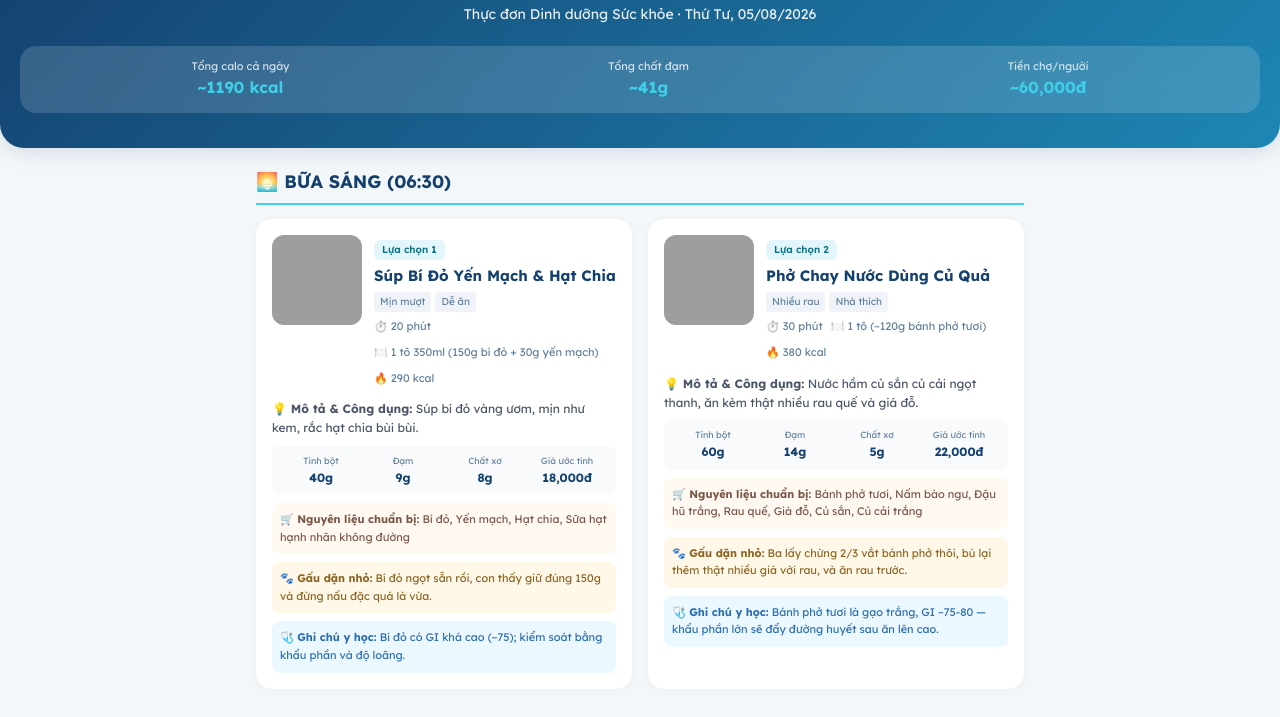
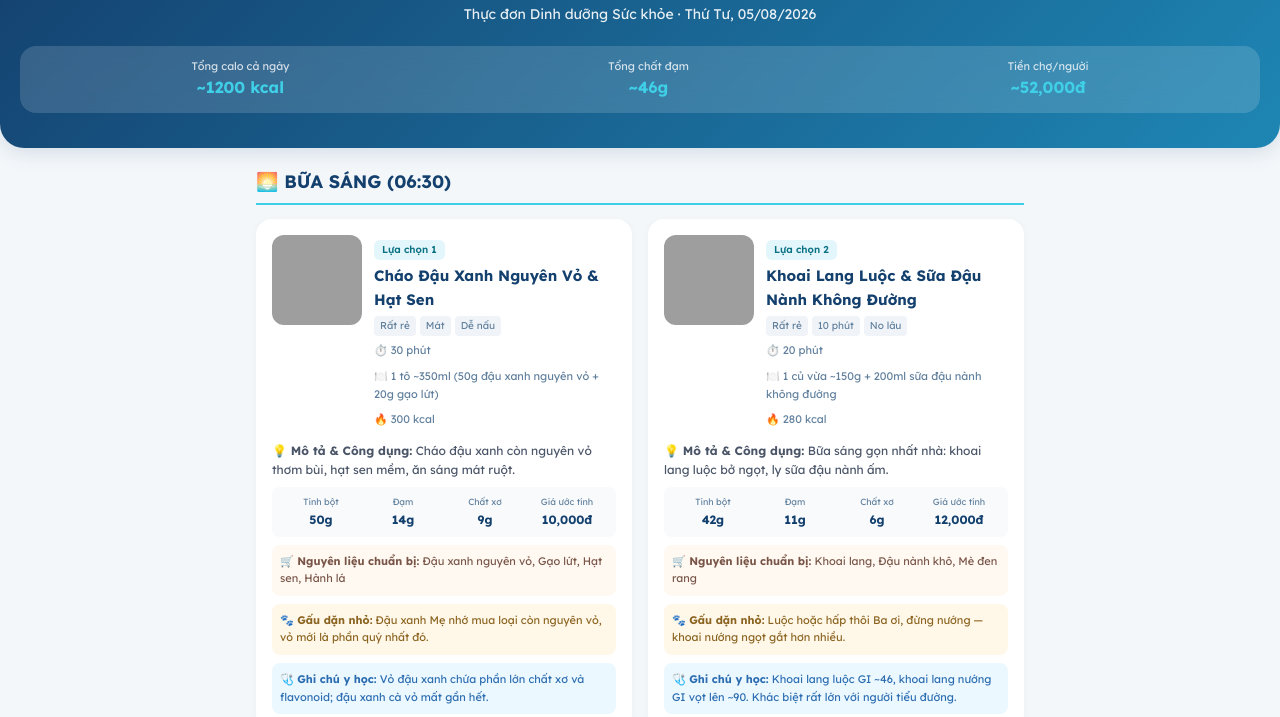
Before and after one commit to sanglove9900/ban-tin-ai, a plain HTML site: page thuc-don-2026-08-05.html in a window 1280 px wide. Shown: the part 76-793 px from the top of the page. Drawn offline with Linux system fonts and the light colour scheme; grey boxes are pictures that could not be loaded.

Commit message:
📰 Tự động cập nhật bản tin AI thuc-don-2026-08-05.html

```diff
--- a/thuc-don-2026-08-05.html
+++ b/thuc-don-2026-08-05.html
@@ -123,9 +123,9 @@
         <h1>🐾 GẤU NHẮC BA MẸ ĂN CƠM</h1>
         <p>Thực đơn Dinh dưỡng Sức khỏe · Thứ Tư, 05/08/2026</p>
         <div class="summary-bar">
-            <div class="summary-item"><span>Tổng calo cả ngày</span><strong>~1190 kcal</strong></div>
-            <div class="summary-item"><span>Tổng chất đạm</span><strong>~41g</strong></div>
-            <div class="summary-item"><span>Tiền chợ/người</span><strong>~60,000đ</strong></div>
+            <div class="summary-item"><span>Tổng calo cả ngày</span><strong>~1200 kcal</strong></div>
+            <div class="summary-item"><span>Tổng chất đạm</span><strong>~46g</strong></div>
+            <div class="summary-item"><span>Tiền chợ/người</span><strong>~52,000đ</strong></div>
         </div>
     </div>
 
@@ -136,61 +136,61 @@
             <div class="dishes-grid">
             <div class="dish-card">
                 <div class="dish-header">
-                    <img src="https://images.unsplash.com/photo-1476718406336-bb5a9690ee2a?q=80&w=800" alt="Súp Bí Đỏ Yến Mạch & Hạt Chia" class="dish-img">
+                    <img src="https://images.unsplash.com/photo-1505253716362-afaea1d3d1af?q=80&w=800" alt="Cháo Đậu Xanh Nguyên Vỏ & Hạt Sen" class="dish-img">
                     <div class="dish-info">
                         <div class="dish-badge">Lựa chọn 1</div>
-                        <h3 class="dish-name">Súp Bí Đỏ Yến Mạch & Hạt Chia</h3>
-                        <div class="dish-tags"><span class="tag">Mịn mượt</span><span class="tag">Dễ ăn</span></div>
+                        <h3 class="dish-name">Cháo Đậu Xanh Nguyên Vỏ & Hạt Sen</h3>
+                        <div class="dish-tags"><span class="tag">Rất rẻ</span><span class="tag">Mát</span><span class="tag">Dễ nấu</span></div>
                         <div class="dish-meta">
-                            <span>⏱️ 20 phút</span>
-                            <span>🍽️ 1 tô 350ml (150g bí đỏ + 30g yến mạch)</span>
-                            <span>🔥 290 kcal</span>
+                            <span>⏱️ 30 phút</span>
+                            <span>🍽️ 1 tô ~350ml (50g đậu xanh nguyên vỏ + 20g gạo lứt)</span>
+                            <span>🔥 300 kcal</span>
                         </div>
                     </div>
                 </div>
                 <div class="dish-body">
-                    <p class="dish-desc"><strong>💡 Mô tả & Công dụng:</strong> Súp bí đỏ vàng ươm, mịn như kem, rắc hạt chia bùi bùi.</p>
+                    <p class="dish-desc"><strong>💡 Mô tả & Công dụng:</strong> Cháo đậu xanh còn nguyên vỏ thơm bùi, hạt sen mềm, ăn sáng mát ruột.</p>
                     <div class="dish-nut-grid">
-                        <div class="nut-item"><span>Tinh bột</span><strong>40g</strong></div>
-                        <div class="nut-item"><span>Đạm</span><strong>9g</strong></div>
-                        <div class="nut-item"><span>Chất xơ</span><strong>8g</strong></div>
-                        <div class="nut-item"><span>Giá ước tính</span><strong>18,000đ</strong></div>
+                        <div class="nut-item"><span>Tinh bột</span><strong>50g</strong></div>
+                        <div class="nut-item"><span>Đạm</span><strong>14g</strong></div>
+                        <div class="nut-item"><span>Chất xơ</span><strong>9g</strong></div>
+                        <div class="nut-item"><span>Giá ước tính</span><strong>10,000đ</strong></div>
                     </div>
                     <div class="dish-ingredients">
-                        <strong>🛒 Nguyên liệu chuẩn bị:</strong> Bí đỏ, Yến mạch, Hạt chia, Sữa hạt hạnh nhân không đường
+                        <strong>🛒 Nguyên liệu chuẩn bị:</strong> Đậu xanh nguyên vỏ, Gạo lứt, Hạt sen, Hành lá
                     </div>
-                    <div class="dish-note"><strong>🐾 Gấu dặn nhỏ:</strong> Bí đỏ ngọt sẵn rồi, con thấy giữ đúng 150g và đừng nấu đặc quá là vừa.</div>
-                    <div class="dish-medical"><strong>🩺 Ghi chú y học:</strong> Bí đỏ có GI khá cao (~75); kiểm soát bằng khẩu phần và độ loãng.</div>
+                    <div class="dish-note"><strong>🐾 Gấu dặn nhỏ:</strong> Đậu xanh Mẹ nhớ mua loại còn nguyên vỏ, vỏ mới là phần quý nhất đó.</div>
+                    <div class="dish-medical"><strong>🩺 Ghi chú y học:</strong> Vỏ đậu xanh chứa phần lớn chất xơ và flavonoid; đậu xanh cà vỏ mất gần hết.</div>
                 </div>
             </div>
 
             <div class="dish-card">
                 <div class="dish-header">
-                    <img src="https://images.unsplash.com/photo-1582878826629-29b7ad1cdc43?q=80&w=800" alt="Phở Chay Nước Dùng Củ Quả" class="dish-img">
+                    <img src="https://images.unsplash.com/photo-1596040033229-a9821ebd058d?q=80&w=800" alt="Khoai Lang Luộc & Sữa Đậu Nành Không Đường" class="dish-img">
                     <div class="dish-info">
                         <div class="dish-badge">Lựa chọn 2</div>
-                        <h3 class="dish-name">Phở Chay Nước Dùng Củ Quả</h3>
-                        <div class="dish-tags"><span class="tag">Nhiều rau</span><span class="tag">Nhà thích</span></div>
+                        <h3 class="dish-name">Khoai Lang Luộc & Sữa Đậu Nành Không Đường</h3>
+                        <div class="dish-tags"><span class="tag">Rất rẻ</span><span class="tag">10 phút</span><span class="tag">No lâu</span></div>
                         <div class="dish-meta">
-                            <span>⏱️ 30 phút</span>
-                            <span>🍽️ 1 tô (~120g bánh phở tươi)</span>
-                            <span>🔥 380 kcal</span>
+                            <span>⏱️ 20 phút</span>
+                            <span>🍽️ 1 củ vừa ~150g + 200ml sữa đậu nành không đường</span>
+                            <span>🔥 280 kcal</span>
                         </div>
                     </div>
                 </div>
                 <div class="dish-body">
-                    <p class="dish-desc"><strong>💡 Mô tả & Công dụng:</strong> Nước hầm củ sắn củ cải ngọt thanh, ăn kèm thật nhiều rau quế và giá đỗ.</p>
+                    <p class="dish-desc"><strong>💡 Mô tả & Công dụng:</strong> Bữa sáng gọn nhất nhà: khoai lang luộc bở ngọt, ly sữa đậu nành ấm.</p>
                     <div class="dish-nut-grid">
-                        <div class="nut-item"><span>Tinh bột</span><strong>60g</strong></div>
-                        <div class="nut-item"><span>Đạm</span><strong>14g</strong></div>
-                        <div class="nut-item"><span>Chất xơ</span><strong>5g</strong></div>
-                        <div class="nut-item"><span>Giá ước tính</span><strong>22,000đ</strong></div>
+                        <div class="nut-item"><span>Tinh bột</span><strong>42g</strong></div>
+                        <div class="nut-item"><span>Đạm</span><strong>11g</strong></div>
+                        <div class="nut-item"><span>Chất xơ</span><strong>6g</strong></div>
+                        <div class="nut-item"><span>Giá ước tính</span><strong>12,000đ</strong></div>
                     </div>
                     <div class="dish-ingredients">
-                        <strong>🛒 Nguyên liệu chuẩn bị:</strong> Bánh phở tươi, Nấm bào ngư, Đậu hũ trắng, Rau quế, Giá đỗ, Củ sắn, Củ cải trắng
+                        <strong>🛒 Nguyên liệu chuẩn bị:</strong> Khoai lang, Đậu nành khô, Mè đen rang
                     </div>
-                    <div class="dish-note"><strong>🐾 Gấu dặn nhỏ:</strong> Ba lấy chừng 2/3 vắt bánh phở thôi, bù lại thêm thật nhiều giá với rau, và ăn rau trước.</div>
-                    <div class="dish-medical"><strong>🩺 Ghi chú y học:</strong> Bánh phở tươi là gạo trắng, GI ~75-80 — khẩu phần lớn sẽ đẩy đường huyết sau ăn lên cao.</div>
+                    <div class="dish-note"><strong>🐾 Gấu dặn nhỏ:</strong> Luộc hoặc hấp thôi Ba ơi, đừng nướng — khoai nướng ngọt gắt hơn nhiều.</div>
+                    <div class="dish-medical"><strong>🩺 Ghi chú y học:</strong> Khoai lang luộc GI ~46, khoai lang nướng GI vọt lên ~90. Khác biệt rất lớn với người tiểu đường.</div>
                 </div>
             </div>
             </div>
@@ -330,12 +330,12 @@
         <section class="meal-section">
             <h2 class="section-title">🥤 THỨC UỐNG MÙA VỤ BỔ DƯỠNG</h2>
             <div class="drink-card">
-                <img src="https://images.unsplash.com/photo-1576092768241-dec231879fc3?q=80&w=800" alt="Nước Lá Vối Tươi" class="drink-img">
+                <img src="https://images.unsplash.com/photo-1556881286-fc6915169721?q=80&w=800" alt="Nước Bí Đao La Hán Quả" class="drink-img">
                 <div class="drink-details">
-                    <h3>Nước Lá Vối Tươi</h3>
-                    <p><strong>✨ Công dụng:</strong> Vị chát nhẹ quen thuộc, uống sau bữa cơm rất hợp.</p>
-                    <p><strong>🍵 Hướng dẫn pha chế:</strong> Rửa sạch lá vối hoặc nụ vối, hãm nước sôi 15 phút.</p>
-                    <p class="cost-tag">💰 Chi phí: Rất rẻ (~2.000đ/ấm)</p>
+                    <h3>Nước Bí Đao La Hán Quả</h3>
+                    <p><strong>✨ Công dụng:</strong> La hán quả cho vị ngọt tự nhiên mà không cần bỏ đường, uống mát cả ngày nắng.</p>
+                    <p><strong>🍵 Hướng dẫn pha chế:</strong> Bí đao cắt lát + 1/2 quả la hán đun sôi 20 phút.</p>
+                    <p class="cost-tag">💰 Chi phí: Rất rẻ (~6.000đ/nồi)</p>
                 </div>
             </div>
         </section>
@@ -344,10 +344,10 @@
         <section class="meal-section">
             <h2 class="section-title">🍉 TRÁNG MIỆNG GI THẤP</h2>
             <div class="fruit-card">
-                <img src="https://images.unsplash.com/photo-1527325678964-54921646bc9d?q=80&w=800" alt="Thanh Long Ruột Trắng" class="fruit-img">
+                <img src="https://images.unsplash.com/photo-1560806887-1e4cd0b6cbd6?q=80&w=800" alt="Táo Xanh" class="fruit-img">
                 <div class="fruit-details">
-                    <h3>Thanh Long Ruột Trắng (1/2 quả (~150g))</h3>
-                    <p>Nhiều nước, ăn xế rất hợp.</p>
+                    <h3>Táo Xanh (1 quả nhỏ (~120g))</h3>
+                    <p>Ăn cả vỏ Ba ơi, đừng gọt và cũng đừng ép nước.</p>
                 </div>
             </div>
         </section>
```
